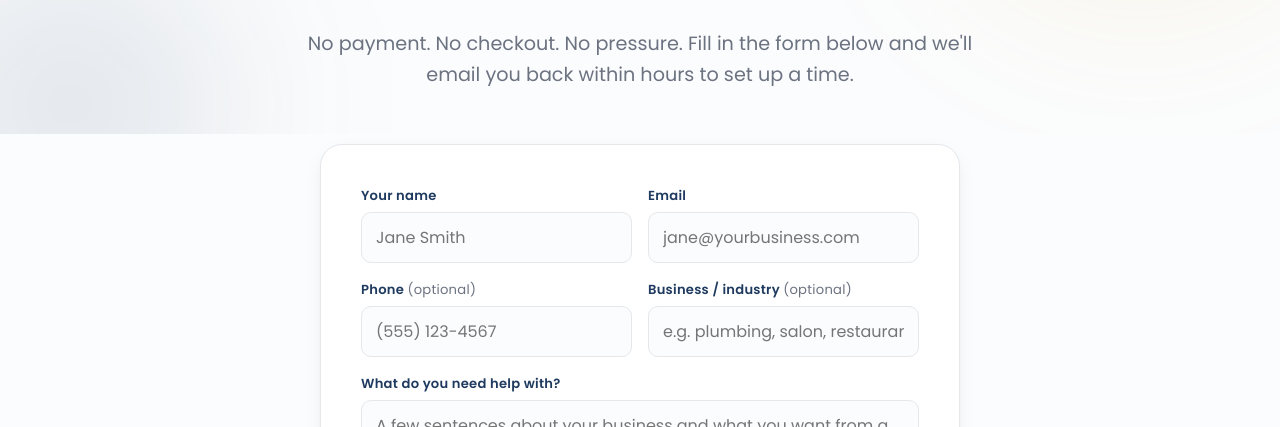
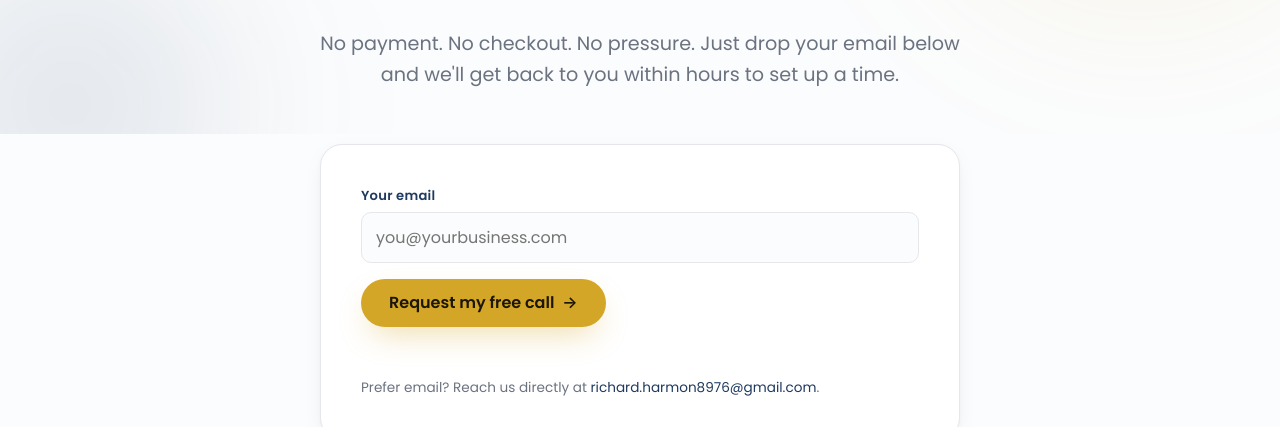
Before and after one commit to richardharmon8976-ai/ramwebsitebuilders.com, a plain HTML site: page contact/index.html in a window 1280 px wide. Shown: the part 373-800 px from the top of the page. Drawn offline with Linux system fonts and the light colour scheme.

Commit message:
Free-call buttons go to an email-only contact form, not Shopify checkout (#5)
The /contact/ booking form now asks only for an email address — visitors
who click any "Book Free Call" button land here and submit their email,
which is delivered to the owner's inbox via FormSubmit. No checkout,
no payment, no extra fields.

https://claude.ai/code/session_01EEw7PiiZ65aXqibX4ouUDc

Co-authored-by: Claude <noreply@anthropic.com>

```diff
--- a/contact/index.html
+++ b/contact/index.html
@@ -45,7 +45,7 @@
   <div class="container hero-inner">
     <span class="eyebrow">Contact</span>
     <h1>Book your <span class="underlined">free 15-min call.</span></h1>
-    <p class="hero-sub">No payment. No checkout. No pressure. Fill in the form below and we'll email you back within hours to set up a time.</p>
+    <p class="hero-sub">No payment. No checkout. No pressure. Just drop your email below and we'll get back to you within hours to set up a time.</p>
   </div>
 </section>
 
@@ -53,40 +53,18 @@
   <div class="container">
     <div class="form-card reveal">
       <form class="form" action="https://formsubmit.co/ajax/richard.harmon8976@gmail.com" method="POST"
-            data-mailform data-success="Got it — your request is in. We'll email you back within hours to set up a time.">
+            data-mailform data-success="Got it — your request is in. We'll email you back within hours to set up a time for your free call.">
         <input type="hidden" name="_subject" value="New free-call request from ramwebsitebuilders.com">
         <input type="hidden" name="_template" value="table">
         <input type="hidden" name="_captcha" value="false">
         <input type="text" name="_honey" class="form-hp" tabindex="-1" autocomplete="off" aria-hidden="true">
 
-        <div class="form-row">
-          <div class="field">
-            <label for="c-name">Your name</label>
-            <input id="c-name" type="text" name="name" required autocomplete="name" placeholder="Jane Smith">
-          </div>
-          <div class="field">
-            <label for="c-email">Email</label>
-            <input id="c-email" type="email" name="email" required autocomplete="email" placeholder="jane@yourbusiness.com">
-          </div>
+        <div class="field">
+          <label for="c-email">Your email</label>
+          <input id="c-email" type="email" name="email" required autocomplete="email" placeholder="you@yourbusiness.com">
         </div>
 
-        <div class="form-row">
-          <div class="field">
-            <label for="c-phone">Phone <span style="font-weight:400;color:var(--text-light);">(optional)</span></label>
-            <input id="c-phone" type="tel" name="phone" autocomplete="tel" placeholder="(555) 123-4567">
-          </div>
-          <div class="field">
-            <label for="c-business">Business / industry <span style="font-weight:400;color:var(--text-light);">(optional)</span></label>
-            <input id="c-business" type="text" name="business" placeholder="e.g. plumbing, salon, restaurant">
-          </div>
-        </div>
-
-        <div class="field">
-          <label for="c-message">What do you need help with?</label>
-          <textarea id="c-message" name="message" required placeholder="A few sentences about your business and what you want from a new website…"></textarea>
-        </div>
-
-        <button type="submit" class="btn btn-primary btn-arrow">Send my request</button>
+        <button type="submit" class="btn btn-primary btn-arrow">Request my free call</button>
         <p class="form-status" role="status" aria-live="polite"></p>
         <p class="form-note">Prefer email? Reach us directly at <a href="mailto:richard.harmon8976@gmail.com">richard.harmon8976@gmail.com</a>.</p>
       </form>
```
